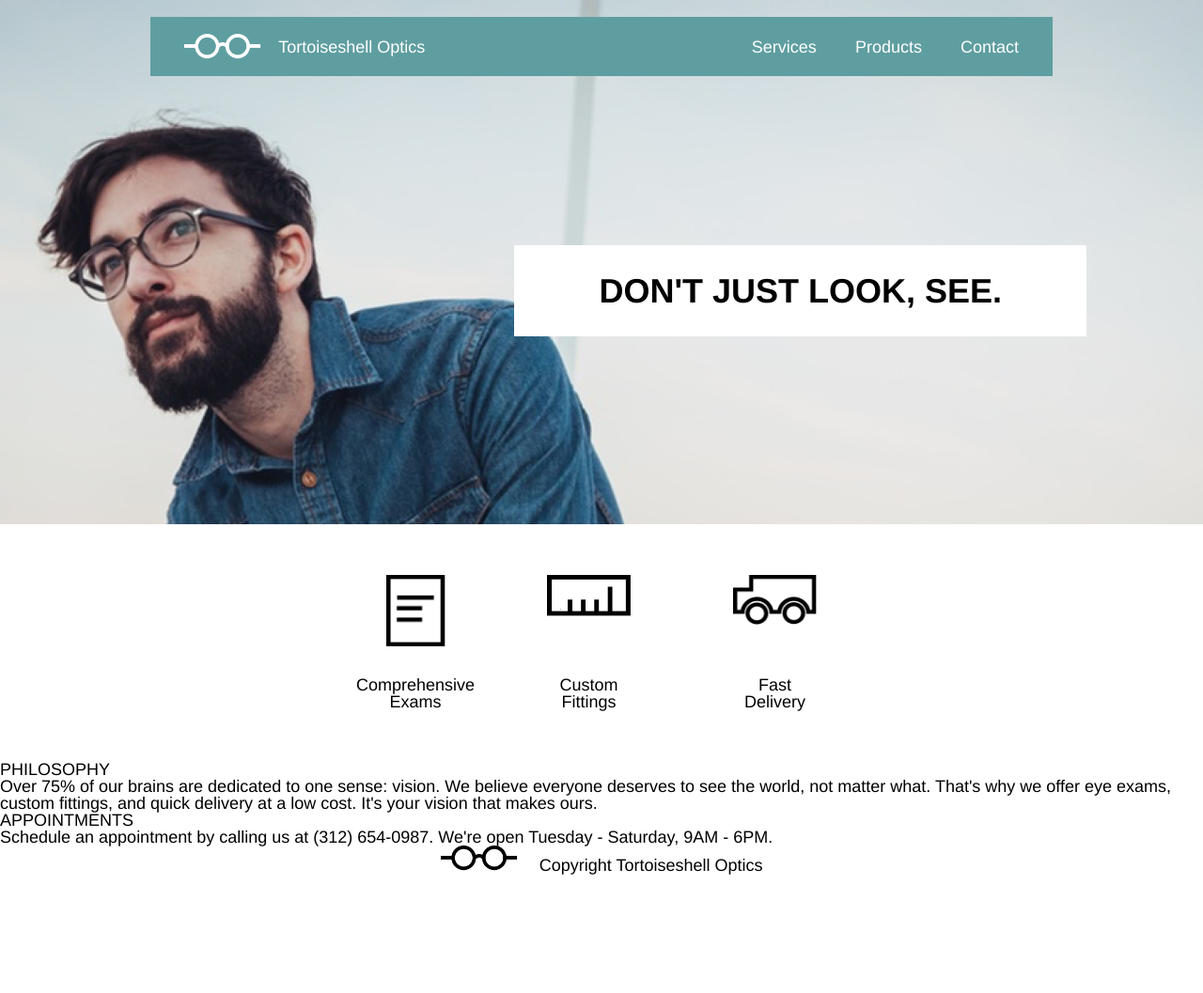
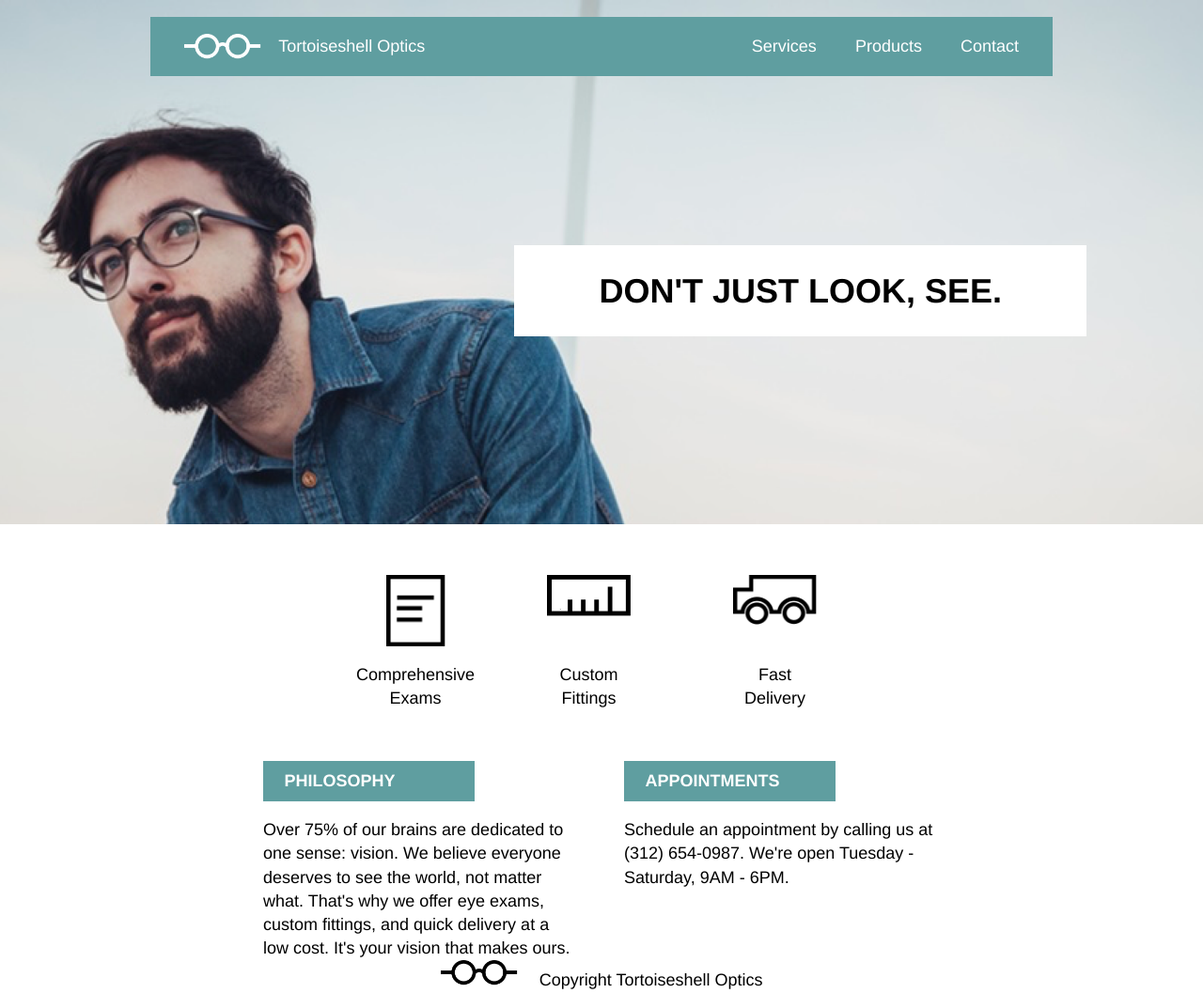
Before and after one commit to mrnbanzon/TortoiseshellOptics, a plain HTML site: page index.html in a window 1280 px wide. Shown: the whole page at 94% size. Before the commit the page ends 931 px from the top, so only its background shows below. Drawn offline with Linux system fonts and the light colour scheme.

Commit message:
Styled info div.

```diff
--- a/resources/css/style.css
+++ b/resources/css/style.css
@@ -2,10 +2,11 @@
 html {
   font-size: 18px;
   font-family: Helvetica;
-  line-height: 1.4;
+  line-height: 1.15;
 }
 
 body {
+  line-height: 1.4rem;
   display: flex;
   flex-direction: column;
   align-items: center;
@@ -33,7 +34,7 @@ body {
 }
 
 .navigation .logo {
-  margin: 1rem 0 1rem 2rem;
+  padding: 1rem 0 1rem 2rem;
   display: flex;
   justify-content: space-between;
   align-items: center;
@@ -45,11 +46,11 @@ body {
 }
 
 .navigation nav span {
-  margin: 1rem 2rem 1rem 0;
+  padding: 1rem 2rem 1rem 0;
 }
 
 .banner .banner_header {
-  width: 960px;
+  max-width: 960px;
   margin: auto;
   margin-top: 10rem;
   display: flex;
@@ -95,3 +96,28 @@ body {
 }
 
 /* INFO styling */
+.info {
+  margin: auto;
+  max-width: 960px;
+  display: flex;
+  justify-content: center;
+  align-items: stretch;
+}
+
+.info div {
+  width: 35%;
+}
+
+.info .philosophy {
+  margin-right: 5%;
+}
+
+.info div h4 {
+  max-width: 10rem;
+  font-weight: bold;
+  font-size: 1rem;
+  padding: 0.5rem 1.25rem;
+  margin-bottom: 1rem;
+  color: white;
+  background-color: cadetblue;
+}
```
